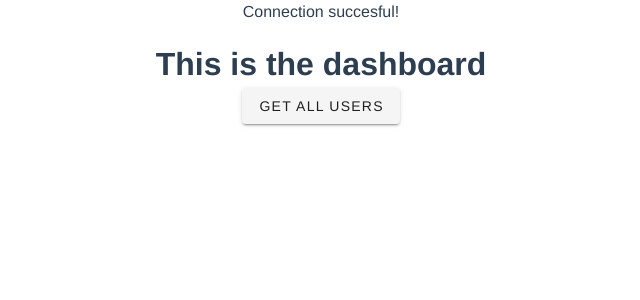
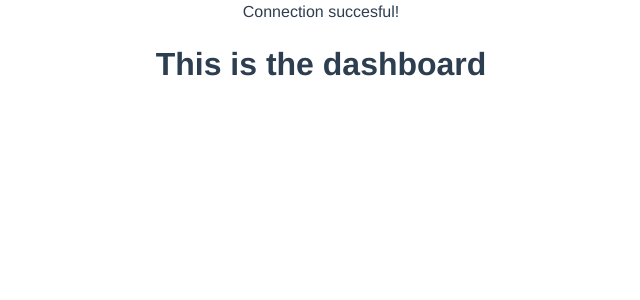
Before and after one commit to aloysb/KYC_admin_panel, a Vue app: page /#/dashboard in a window 1280 px wide. Shown: the top 300 px of the page, without its empty margins (319-959 px from the left). Built offline with nearby package versions, Linux system fonts and the light colour scheme; no server answers.

Commit message:
Remove development button Get All users

```diff
--- a/src/views/Dashboard.vue
+++ b/src/views/Dashboard.vue
@@ -2,7 +2,6 @@
   <div class="about">
     <p>Connection succesful!</p>
     <h1>This is the dashboard</h1>
-    <v-btn v-on:click="getAllUsers()">Get all users</v-btn>
   </div>
 </template>
 
```
